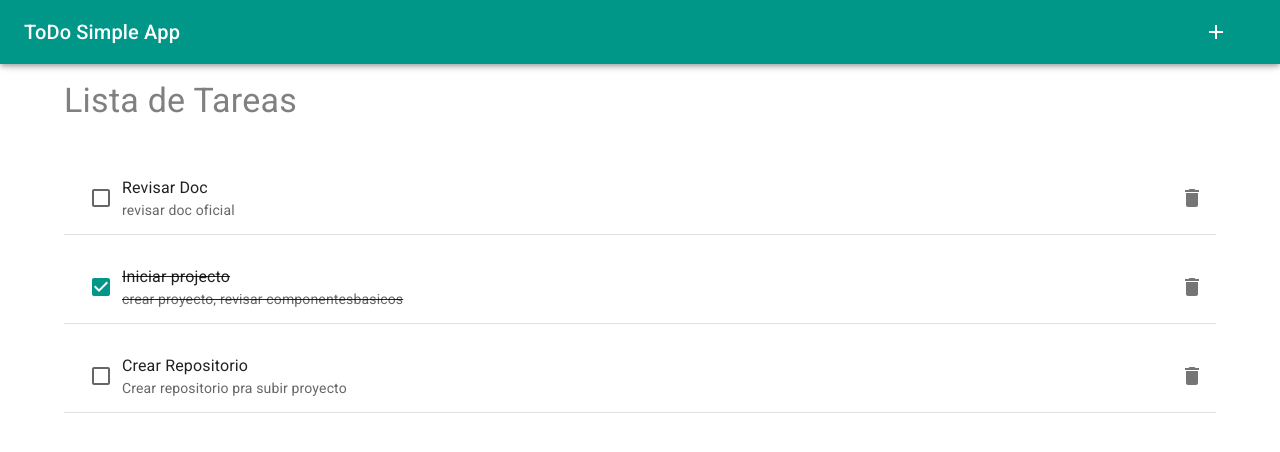
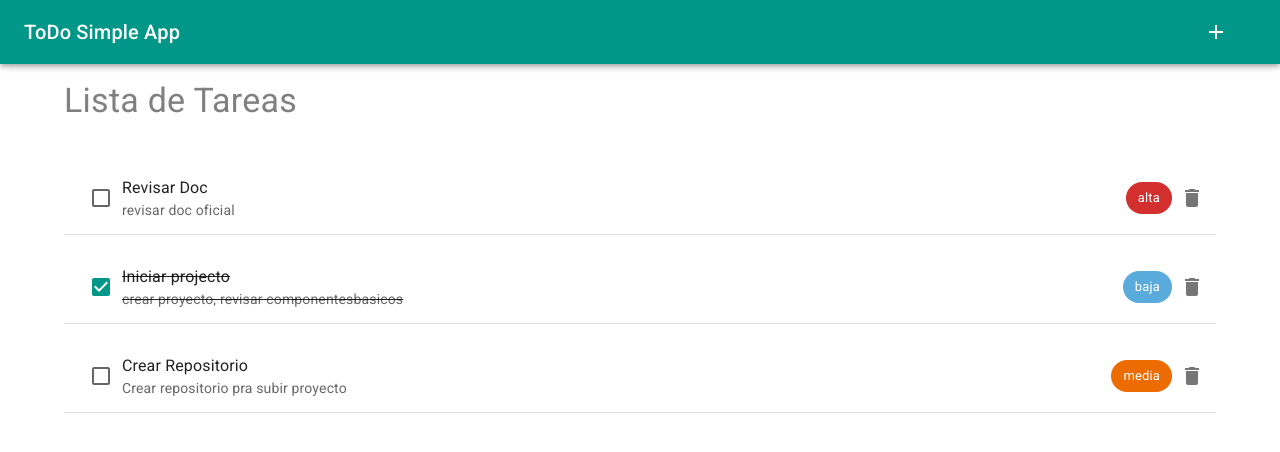
Before and after one commit to k4ren/ToDoApp, a React (Vite) app: page / in a window 1280 px wide. Shown: the top 452 px of the page. Built offline with nearby package versions, Linux system fonts and the light colour scheme.

Commit message:
prueba componente chip, posible prioridad

```diff
--- a/src/pages/Home.jsx
+++ b/src/pages/Home.jsx
@@ -1,4 +1,4 @@
-import { Box, Checkbox, Divider, IconButton, List, ListItem, ListItemText, Typography } from "@mui/material";
+import { Box, Checkbox, Chip, Divider, IconButton, List, ListItem, ListItemText, Typography } from "@mui/material";
 import DeleteIcon from '@mui/icons-material/Delete';
 import { useState } from "react";
 
@@ -6,9 +6,9 @@ import { useState } from "react";
 export default function Home() {
 
   const [todos, setTodos] = useState([
-    { id: 1, titulo: "Revisar Doc", estado: false, descipcion: 'revisar doc oficial' },
-    { id: 2, titulo: "Iniciar projecto", estado: true, descipcion: 'crear proyecto, revisar componentesbasicos' },
-    { id: 3, titulo: "Crear Repositorio", estado: false, descipcion: 'Crear repositorio pra subir proyecto' },
+    { id: 1, titulo: "Revisar Doc", estado: false, descipcion: 'revisar doc oficial', prioridad:'alta'},
+    { id: 2, titulo: "Iniciar projecto", estado: true, descipcion: 'crear proyecto, revisar componentesbasicos', prioridad:'baja'},
+    { id: 3, titulo: "Crear Repositorio", estado: false, descipcion: 'Crear repositorio pra subir proyecto', prioridad:'media'},
   ]);
 
   const handleToggle = (id) => {
@@ -25,6 +25,19 @@ export default function Home() {
     setTodos((prevTodos) => prevTodos.filter((todo) => todo.id !== id));
   };
 
+  const getPriorityColor = (prioridad) => {
+    switch (prioridad.toLowerCase()) {
+      case "alta":
+        return "#D32F2F";
+      case "media":
+        return "#ed6c02";
+      case "baja":
+        return "#59ABDB";
+      default:
+        return "default";
+    }
+  };
+
   return <>
     <Typography variant="h4" component="h2" sx={{ flexGrow: 1, mb: 2, color: "gray" }}>Lista de Tareas</Typography>
     <Box sx={{flexGrow:1, display:"grid", gap:2}}>
@@ -37,6 +50,10 @@ export default function Home() {
                 onChange={() => handleToggle(todo.id)}
               />
               <ListItemText primary={todo.titulo} secondary={todo.descipcion} style={{ textDecoration: todo.estado ? "line-through" : "none" }} />
+              <Chip
+              label={todo.prioridad}
+              style={{ backgroundColor: getPriorityColor(todo.prioridad), color: "white" }}
+            />
               <IconButton edge="end" aria-label="delete" onClick={() => handleDelete(todo.id)}>
                 <DeleteIcon />
               </IconButton>
```
